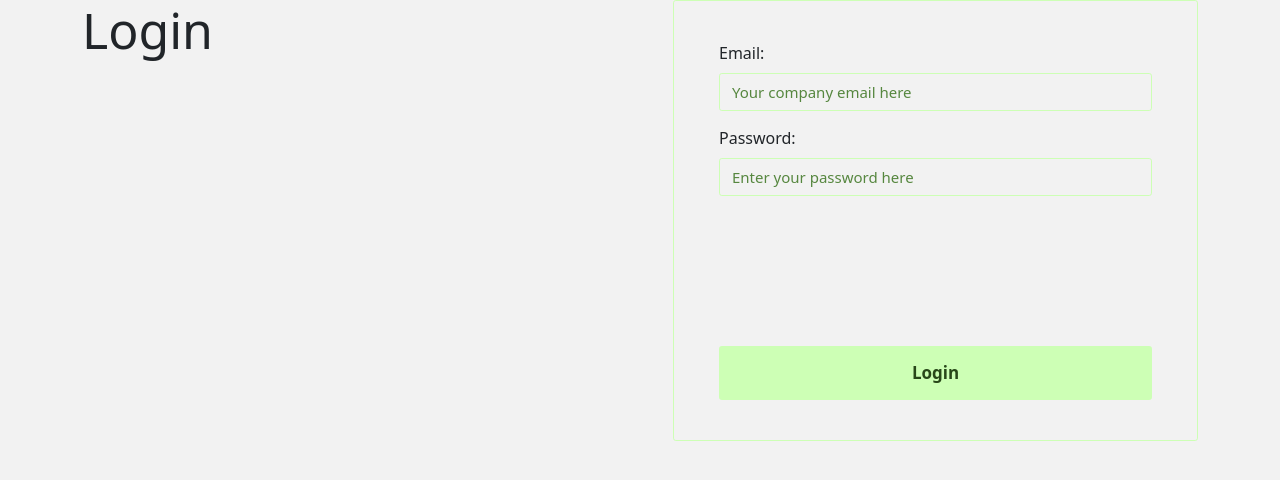
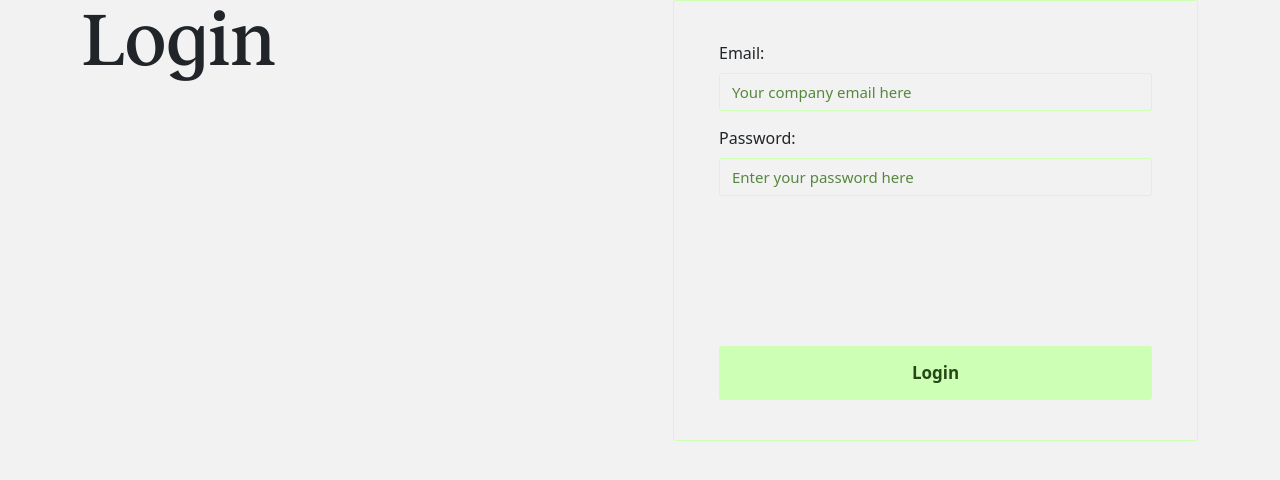
Before and after one commit to narendra-sharma/bomo, a React (Create React App) app: page / in a window 1280 px wide. Both pictures are taken after a click on the button "SuperAdmin". Shown: the top 480 px of the page. Built offline with nearby package versions, Linux system fonts and the light colour scheme.

Commit message:
resigerpagechnages19-12-2023

```diff
--- a/src/index.css
+++ b/src/index.css
@@ -1,3 +1,8 @@
+@font-face {
+	font-family: 'Recless Medium';
+  src: url("./font/Reckless-Medium.otf");
+  src: url("./font/Reckless-Medium.ttf");
+}
 @import url('https://fonts.googleapis.com/css2?family=Roboto+Flex:opsz,wght@8..144,400;8..144,500;8..144,600;8..144,700&display=swap');
 body {
   margin: 0;
@@ -42,10 +47,11 @@ h1, h2 , h3, h4, h5, h6 , p{
   color:#284719;
   padding: 100px 0;
 }
-.signup-form h2{
+.signup-form h2, .form-heading h2{
   font-size: 75px;
   font-weight: 500;
   line-height: 80px;
+  font-family: "Recless Medium";
 }
 .form-group{
   margin-bottom: 15px;
@@ -61,9 +67,7 @@ h1, h2 , h3, h4, h5, h6 , p{
   border-radius: 2.82px;
   padding: 40px 45px;
  }
- .form-heading h2{
-  font-size: 50px;
- }
+
  .designer-signup-form .form-inner{
   border: solid 0.71px#56873F;
  }
```
